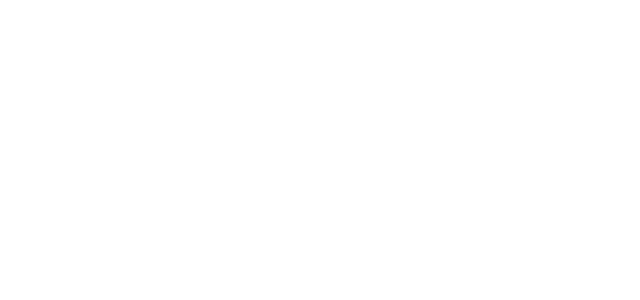
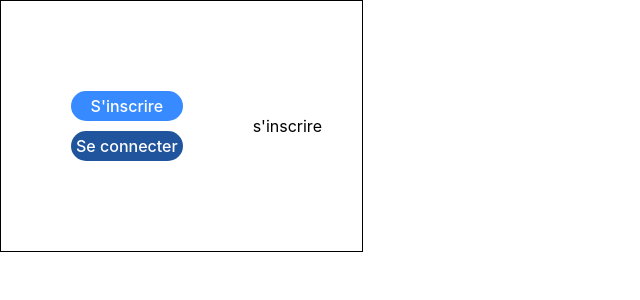
Before and after one commit to MSl4sh/Projet-final-Front-end, a React (Create React App) app: page /profil in a window 1280 px wide. Shown: the top 300 px of the page, without its empty margins (0-640 px from the left). Built offline with nearby package versions, Linux system fonts and the light colour scheme.

Commit message:
ajout du formulaire de connexion + début css

```diff
--- a/package.json
+++ b/package.json
@@ -6,6 +6,7 @@
     "@testing-library/jest-dom": "^5.16.5",
     "@testing-library/react": "^13.4.0",
     "@testing-library/user-event": "^13.5.0",
+    "axios": "^0.27.2",
     "node-sass": "^7.0.3",
     "react": "^18.2.0",
     "react-dom": "^18.2.0",
--- /dev/null
+++ b/src/components/Log/Log.jsx
@@ -0,0 +1,39 @@
+import { useState } from "react";
+import Login from "./Login";
+import Register from "./Register";
+import style from "../../components/Log/log.module.css"
+
+
+const Log = (props) => {
+
+    const [register, setRegister] = useState(props.register);
+    const [login, setLogin] = useState(props.login);
+
+    const handleStates = (e) =>{
+        if(e.target.id === "register"){
+            setLogin(false)
+            setRegister(true)
+        } else if(e.target.id === "login"){
+            setLogin(true)
+            setRegister(false)
+        }
+    }
+
+    return (
+        <div className={style.connectionform}>
+            <div className={style.formcontainer}>
+                <ul>
+                    <li onClick={handleStates} id="register" className={register ? style.active:null}>S'inscrire</li>
+                    <li onClick={handleStates} id="login" className={login ? style.active:null}>Se connecter</li>
+                </ul>
+
+            </div>
+            <div>
+                {register && <Register/>}
+                {login && <Login/>}
+            </div>
+        </div>
+    );
+};
+
+export default Log;
--- /dev/null
+++ b/src/components/Log/Login.jsx
@@ -0,0 +1,27 @@
+import React from 'react';
+import { useState } from 'react';
+import axios from 'axios';
+
+const Login = () => {
+    const [email, setEmail] = useState('')
+    const [password, setPassword] = useState('')
+
+    const handleLogin = (e) =>{
+
+    }
+    return (
+        <form action="" onSubmit={handleLogin} id="loginForm">
+            <label htmlFor="email">Email</label>
+            <br />
+            <input type="text" name='email' id='email' onChange={(e) =>setEmail(e.target.value)} value={email}/>
+            <br />
+            <label htmlFor="password">Mot de passe</label>
+            <br />
+            <input type="text" name='password' id='password' onChange={(e) =>setPassword(e.target.value)} value={password}/>
+            <br />
+            <input type="submit" value="connection" />
+        </form>
+    );
+};
+
+export default Login;
--- /dev/null
+++ b/src/components/Log/Register.jsx
@@ -0,0 +1,13 @@
+import React from 'react';
+import axios from 'axios';
+
+const Register = () => {
+
+    return (
+        <div>
+            s'inscrire
+        </div>
+    );
+};
+
+export default Register;
--- /dev/null
+++ b/src/components/Log/log.module.css
@@ -0,0 +1,34 @@
+.connectionform{
+    display: flex;
+    border: 1px solid black;
+    width: fit-content;
+    justify-content: center;
+    align-items: center;
+    height: 250px;
+}
+.connectionform div{
+    margin: 20px
+}
+
+
+li{
+    list-style: none;
+
+    background-color: rgb(32, 84, 157) ;
+    border-radius: 20px;
+    margin:10px;
+    padding: 5px;
+    color:white;
+    font-size: 1rem;
+    font-weight: 500;
+    transition: 0.5s;
+}
+li:hover{
+    background-color: rgb(40, 105, 196);
+    transition: 0.5s;
+    cursor: pointer;
+}
+
+.active{
+    background-color: rgb(55, 138, 255);
+}
--- a/src/pages/Profil.jsx
+++ b/src/pages/Profil.jsx
@@ -1,10 +1,11 @@
 import React from 'react';
+import Log from "../components/Log/Log"
 
 const Profil = () => {
     return (
         <div className='profil'>
             <div className='log-container'>
-
+                <Log login={false} register={true}/>
             </div>
         </div>
     );
```
Also changed, not shown: src/components/Log/index.js (deleted, +0 -11 lines), 1 other file (tests, documents, lock files or other folders).
